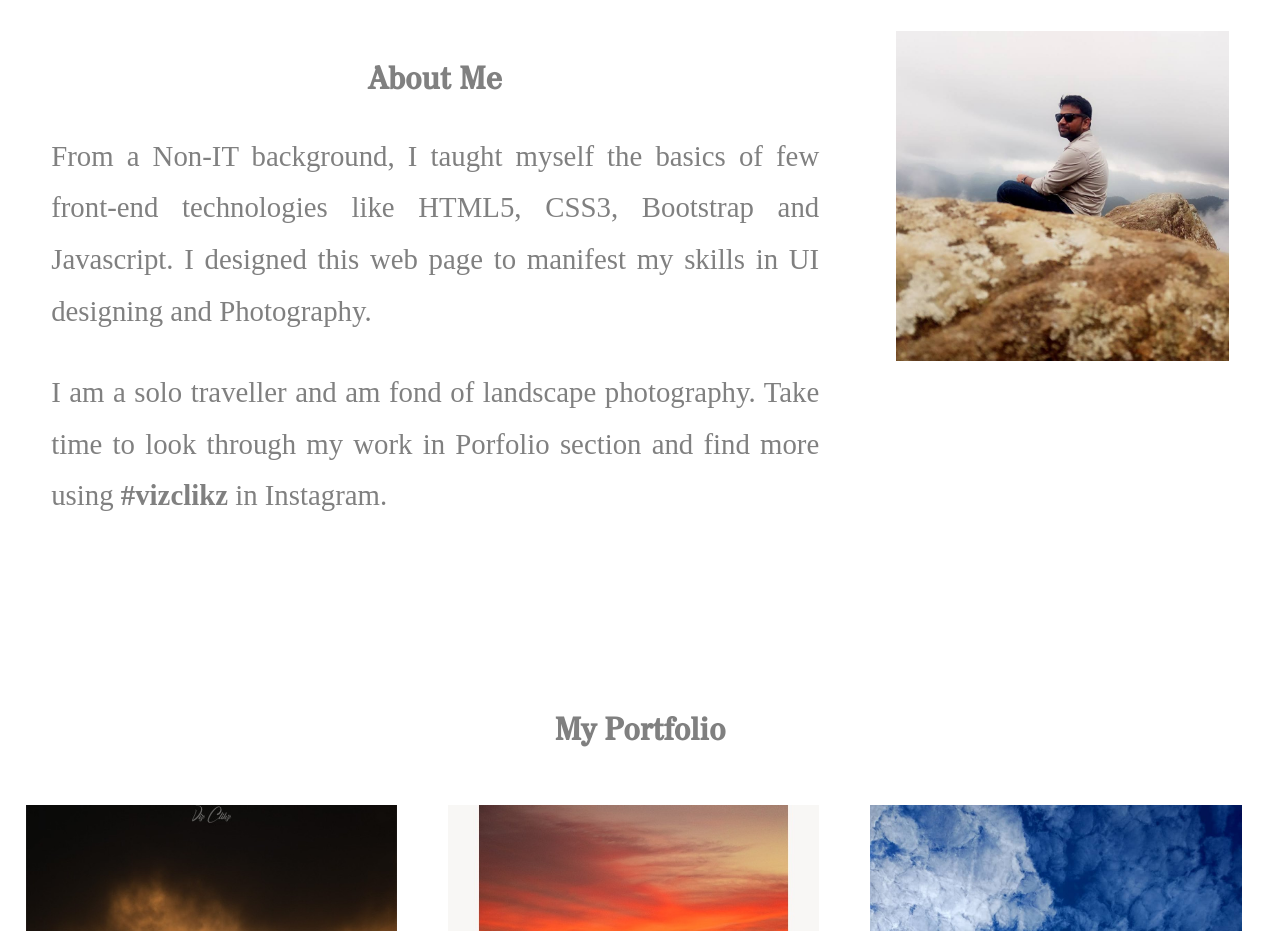
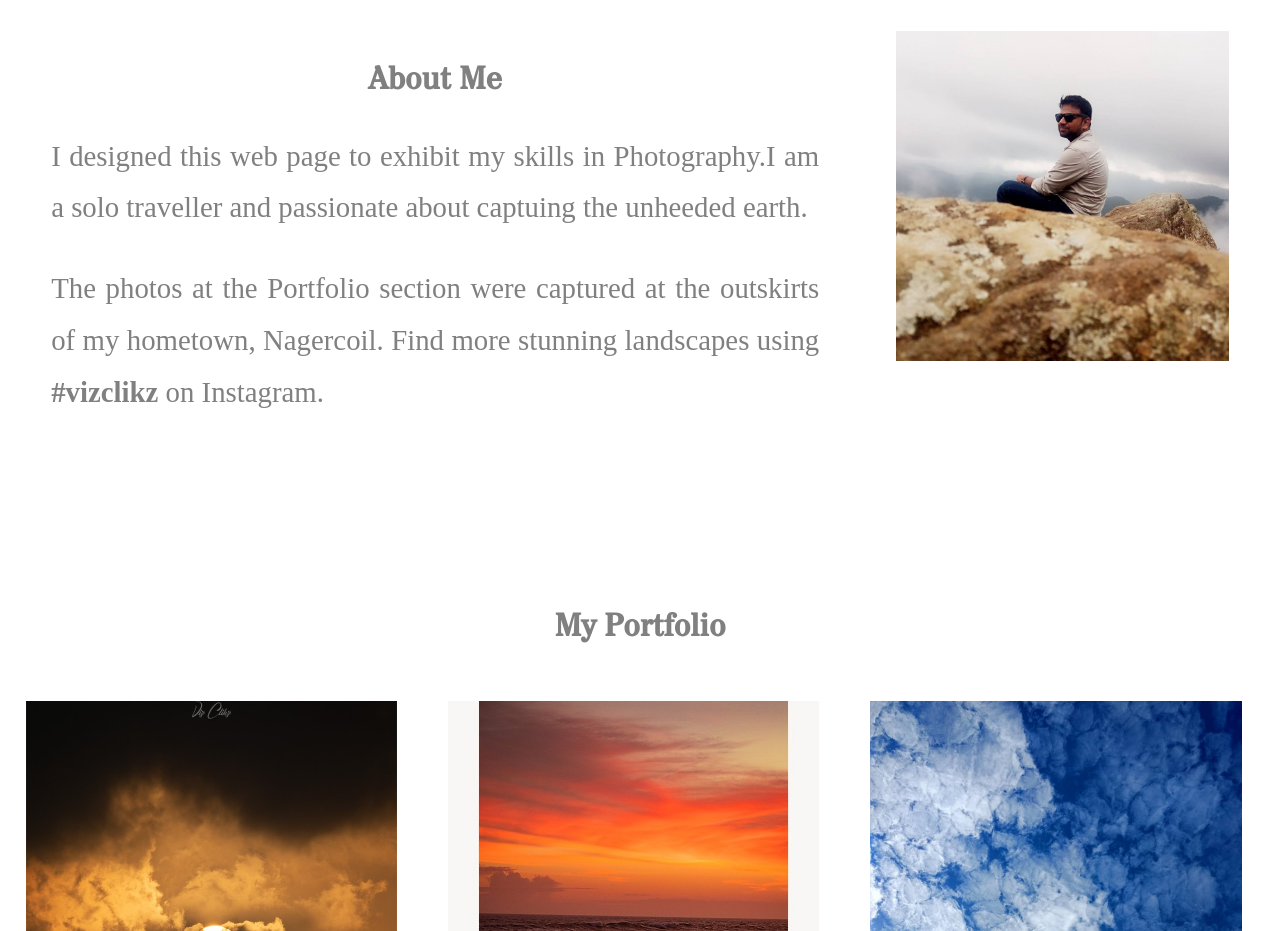
Before and after one commit to vizprojects/vizprojects.github.io, a plain HTML site: page VizClikz/index.html in a window 1280 px wide. Shown: the part 900-1831 px from the top of the page. Drawn offline with nearby package versions, Linux system fonts and the light colour scheme; a web font is replaced by a local one.

Commit message:
Update index.html

```diff
--- a/VizClikz/index.html
+++ b/VizClikz/index.html
@@ -29,7 +29,7 @@
 
         <section class="left-col">
             <h2>About Me</h2>
-            <p>From a Non-IT background, I taught myself the basics of few front-end technologies like HTML5, CSS3, Bootstrap and Javascript. I designed this web page to manifest my skills in UI designing and Photography.</p> <p>I am a solo traveller and am fond of landscape photography. Take time to look through my work in Porfolio section and find more using <b>#vizclikz</b> in Instagram.</p>
+            <p>I designed this web page to exhibit my skills in Photography.I am a solo traveller and passionate about captuing the unheeded earth.</p> <p>The photos at the Portfolio section were captured at the outskirts of my hometown, Nagercoil. Find more stunning landscapes using <b>#vizclikz</b> on Instagram.</p>
         </section>
         <section class="right-col">
             <img src="mypic.jpg" draggable="false">
```
